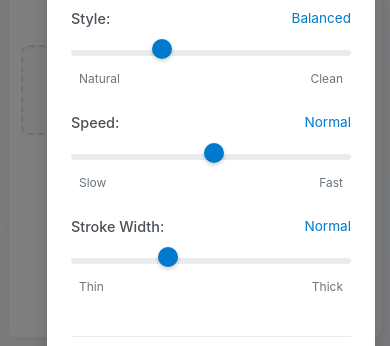
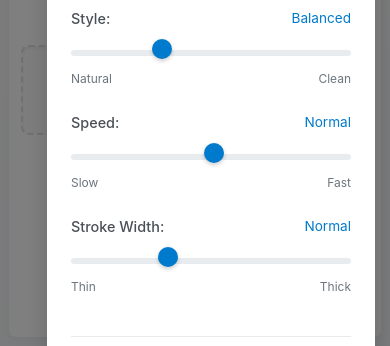
Before and after one commit to h3nock/scriptify, a React (Vite) app in the folder frontend/: page / in a window 390 px wide. Both pictures are taken after a click on the button "Toggle settings". Shown: the part 248-594 px from the top of the page. Built offline with nearby package versions, Linux system fonts and the light colour scheme.

Commit message:
refactor(front-end): fix alignment of setting labels

```diff
--- a/frontend/src/components/Slider/Slider.css
+++ b/frontend/src/components/Slider/Slider.css
@@ -33,11 +33,19 @@
   font-size: 0.75rem;
   color: #6c757d;
   margin-top: 0.5rem;
-  padding: 0 10px;
+  padding: 0;
 }
 
 .slider-labels span {
   font-weight: 400;
+}
+
+.slider-labels span:first-child {
+  text-align: left;
+}
+
+.slider-labels span:last-child {
+  text-align: right;
 }
 
 .slider-ticks {
@@ -142,8 +150,16 @@
   }
 
   .slider-labels {
-    padding: 0 8px;
+    padding: 0;
     margin-top: 0.4rem;
+  }
+
+  .slider-labels span:first-child {
+    text-align: left;
+  }
+
+  .slider-labels span:last-child {
+    text-align: right;
   }
 
   .slider-ticks {
```
